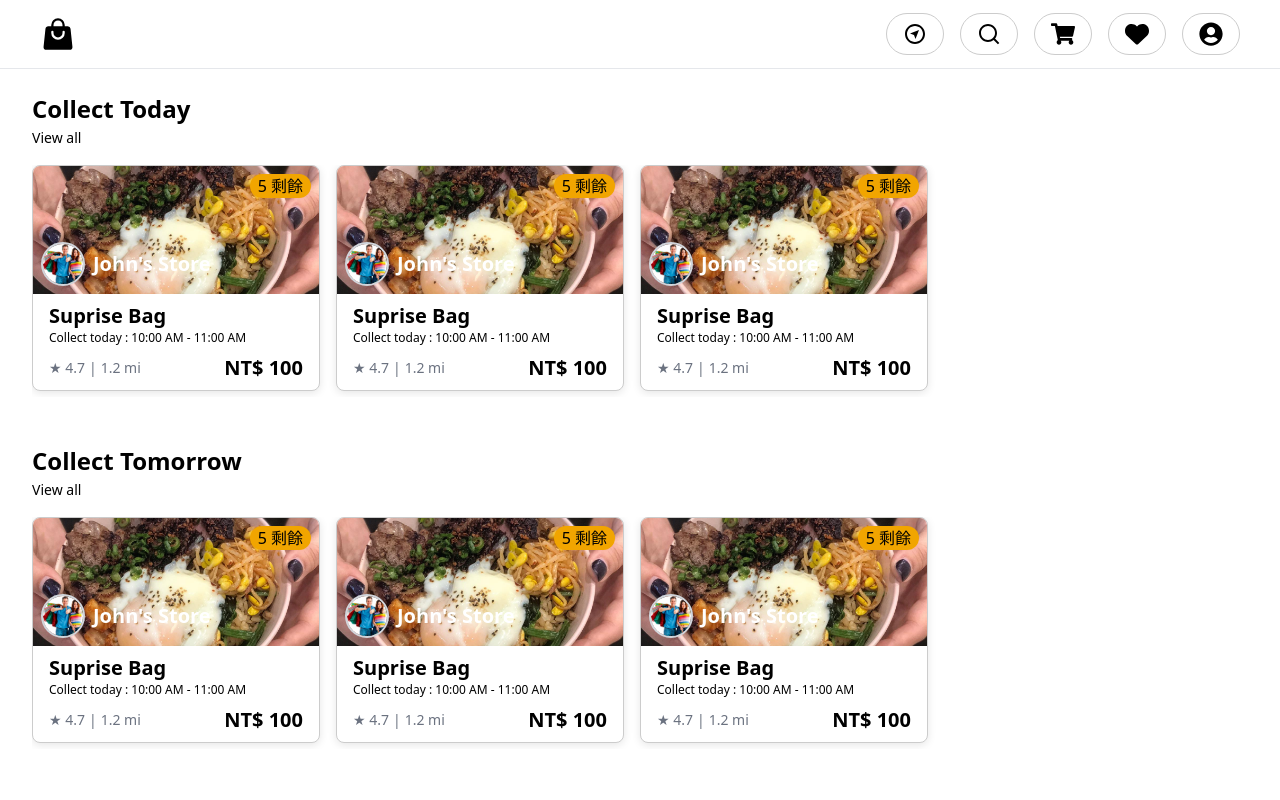
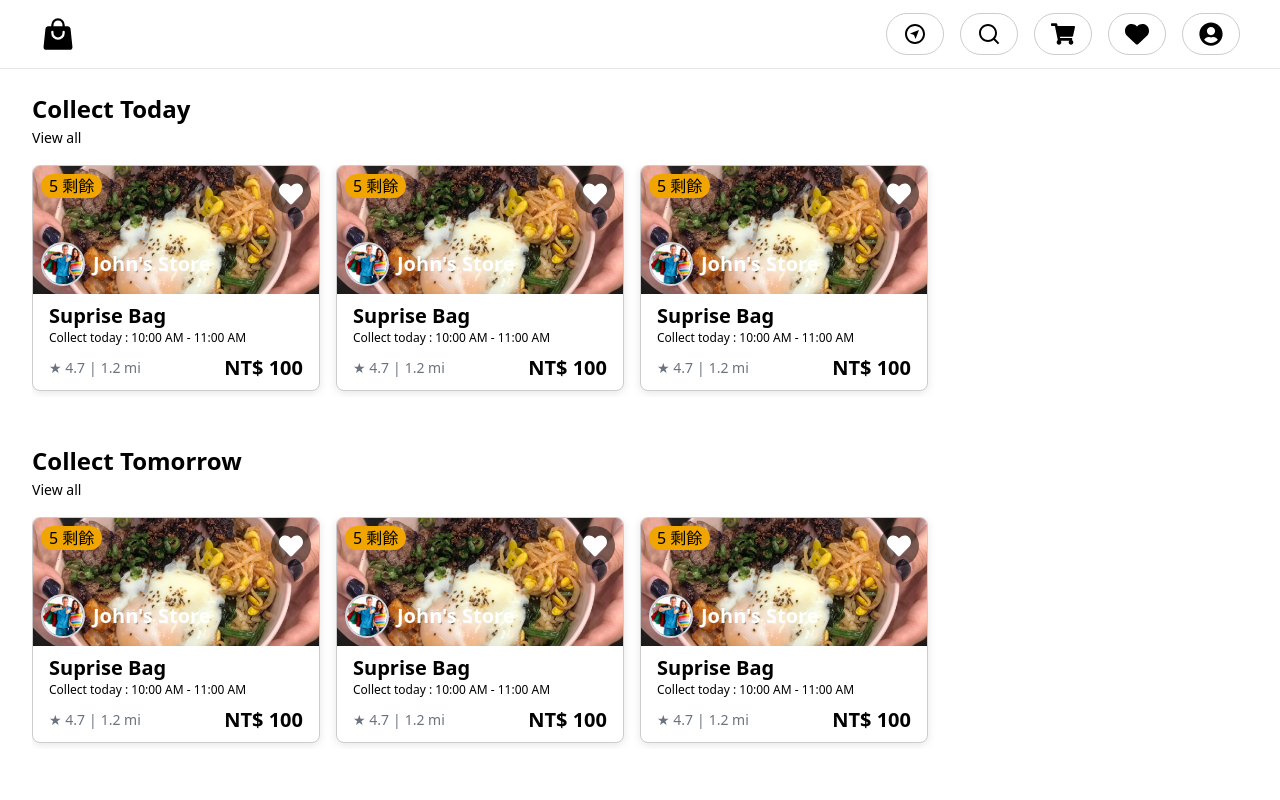
Before and after one commit to ShowGa/FoodWasteSavior, a React (Vite) app: page /discover in a window 1280 px wide. Shown: the top 800 px of the page. Built offline with nearby package versions, Linux system fonts and the light colour scheme.

Commit message:
<Progress> 1. make a heart for favorite function in DiscoverListCard.jsx

```diff
--- a/src/components/DiscoverListCard.jsx
+++ b/src/components/DiscoverListCard.jsx
@@ -1,14 +1,20 @@
-import React from "react";
+import React, { useState } from "react";
 // img
 import { img1, img2 } from "../assets";
+// icon heart
+import { FaHeart } from "react-icons/fa";
+import { FaRegHeart } from "react-icons/fa";
 
 const DiscoverListCard = () => {
+  // this will replace with backend data
+  const [isFavorite, setIsFavorite] = useState(true);
+
   return (
     <div className="c-discover-list-card">
       <div className="w-full h-32 relative overflow-hidden">
         <img src={img1} alt="" className="c-discover-list-card_img" />
 
-        <span className="absolute top-2 right-2 bg-secondaryTheme px-2 rounded-full">
+        <span className="absolute top-2 left-2 bg-secondaryTheme px-2 rounded-full">
           5 剩餘
         </span>
 
@@ -18,6 +24,17 @@ const DiscoverListCard = () => {
           </div>
 
           <p className="text-xl text-white font-bold">John's Store</p>
+        </div>
+
+        <div className="rounded-full bg-black bg-opacity-50 absolute top-2 right-2 w-10 h-10">
+          {/* make this element horizentally and vertically center in the div */}
+          <p className="flex items-center justify-center h-full text-2xl">
+            {isFavorite ? (
+              <FaHeart className="text-white" />
+            ) : (
+              <FaRegHeart className="text-white" />
+            )}
+          </p>
         </div>
       </div>
 
```
